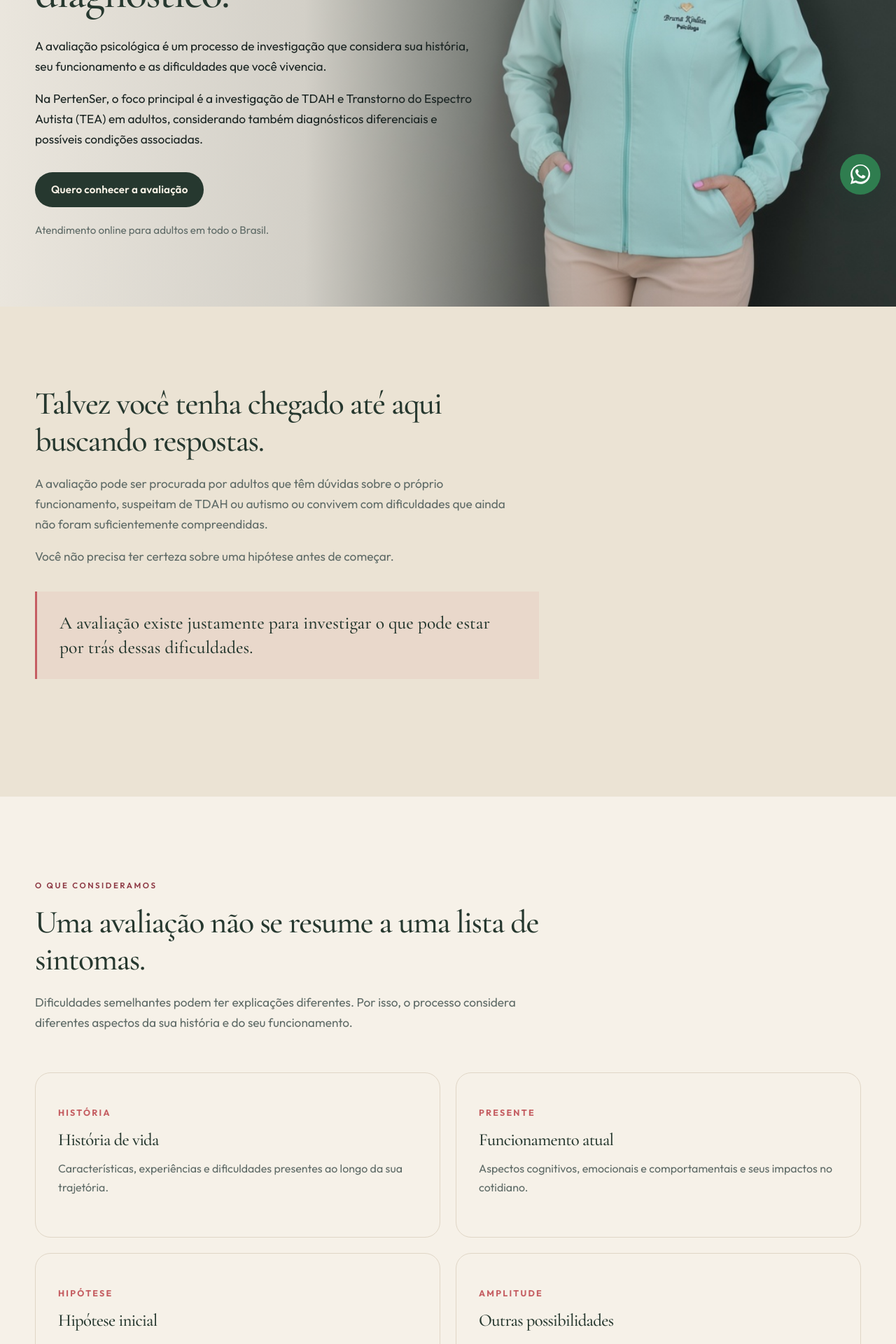
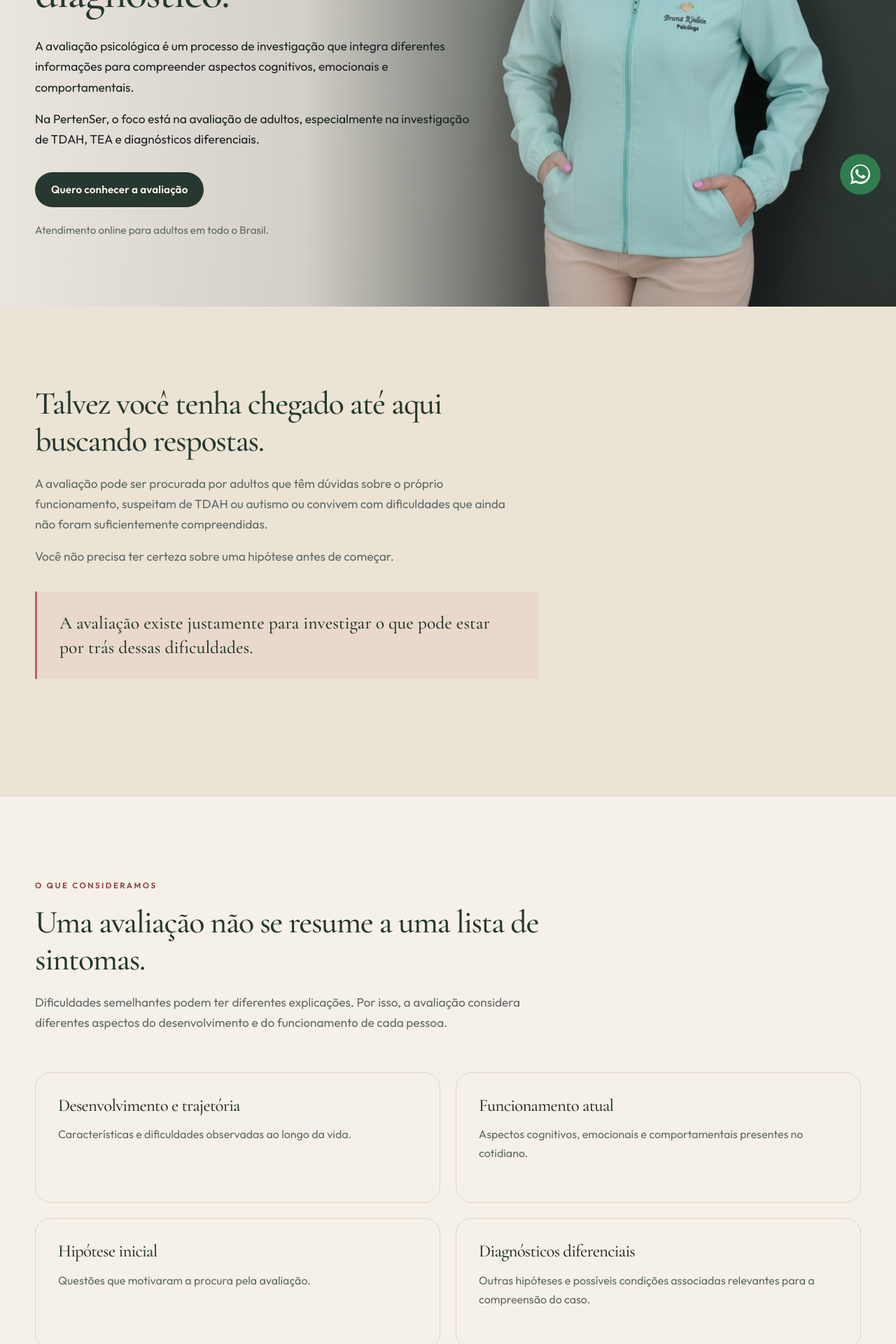
Before and after one commit to ccarolsevero/clinica-pertenser, a Next.js app: page /avaliacao-psicologica in a window 1280 px wide. Shown: the part 500-2420 px from the top of the page at 70% size. Built offline with nearby package versions, Linux system fonts and the light colour scheme.

Commit message:
Tighten the assessment intro, criteria cards and hypothesis copy.
Co-authored-by: Cursor <cursoragent@cursor.com>

```diff
--- a/app/avaliacao-psicologica/page.tsx
+++ b/app/avaliacao-psicologica/page.tsx
@@ -66,10 +66,10 @@ export default function AvaliacaoPage() {
             <h1>Compreender o que acontece com você vai além de encontrar um diagnóstico.</h1>
             <div className="lead" style={{ marginTop: 24 }}>
               <p>
-                A avaliação psicológica é um processo de investigação que considera sua história, seu funcionamento e as dificuldades que você vivencia.
+                A avaliação psicológica é um processo de investigação que integra diferentes informações para compreender aspectos cognitivos, emocionais e comportamentais.
               </p>
               <p>
-                Na PertenSer, o foco principal é a investigação de TDAH e Transtorno do Espectro Autista (TEA) em adultos, considerando também diagnósticos diferenciais e possíveis condições associadas.
+                Na PertenSer, o foco está na avaliação de adultos, especialmente na investigação de TDAH, TEA e diagnósticos diferenciais.
               </p>
             </div>
             <div className="actions">
@@ -105,29 +105,25 @@ export default function AvaliacaoPage() {
             <p className="eyebrow">O que consideramos</p>
             <h2>Uma avaliação não se resume a uma lista de sintomas.</h2>
             <p className="lead" style={{ marginTop: 20 }}>
-              Dificuldades semelhantes podem ter explicações diferentes. Por isso, o processo considera diferentes aspectos da sua história e do seu funcionamento.
+              Dificuldades semelhantes podem ter diferentes explicações. Por isso, a avaliação considera diferentes aspectos do desenvolvimento e do funcionamento de cada pessoa.
             </p>
           </div>
           <div className="cards">
             <article className="card quiet">
-              <p className="index">História</p>
-              <h3>História de vida</h3>
-              <p>Características, experiências e dificuldades presentes ao longo da sua trajetória.</p>
+              <h3>Desenvolvimento e trajetória</h3>
+              <p>Características e dificuldades observadas ao longo da vida.</p>
             </article>
             <article className="card quiet">
-              <p className="index">Presente</p>
               <h3>Funcionamento atual</h3>
-              <p>Aspectos cognitivos, emocionais e comportamentais e seus impactos no cotidiano.</p>
+              <p>Aspectos cognitivos, emocionais e comportamentais presentes no cotidiano.</p>
             </article>
             <article className="card quiet">
-              <p className="index">Hipótese</p>
               <h3>Hipótese inicial</h3>
-              <p>Investigação das questões que motivaram a procura, especialmente suspeitas de TDAH e TEA.</p>
+              <p>Questões que motivaram a procura pela avaliação.</p>
             </article>
             <article className="card quiet">
-              <p className="index">Amplitude</p>
-              <h3>Outras possibilidades</h3>
-              <p>Diagnósticos diferenciais e possíveis condições associadas que possam contribuir para a compreensão do caso.</p>
+              <h3>Diagnósticos diferenciais</h3>
+              <p>Outras hipóteses e possíveis condições associadas relevantes para a compreensão do caso.</p>
             </article>
           </div>
         </div>
@@ -139,10 +135,10 @@ export default function AvaliacaoPage() {
             <h2>A hipótese é o ponto de partida, não uma conclusão.</h2>
             <div className="lead" style={{ marginTop: 20 }}>
               <p>
-                É comum chegar à avaliação com a suspeita de TDAH ou autismo. Essa hipótese será investigada, mas não determina o resultado.
+                É comum iniciar uma avaliação a partir da suspeita de TDAH ou autismo. Essa hipótese orienta a investigação, mas não determina o resultado.
               </p>
               <p>
-                Na PertenSer, buscamos compreender o que melhor explica as dificuldades apresentadas, considerando as diferentes informações reunidas ao longo do processo.
+                O processo considera diferentes possibilidades para construir uma compreensão tecnicamente fundamentada de cada caso.
               </p>
             </div>
             <p className="quote light">
```
